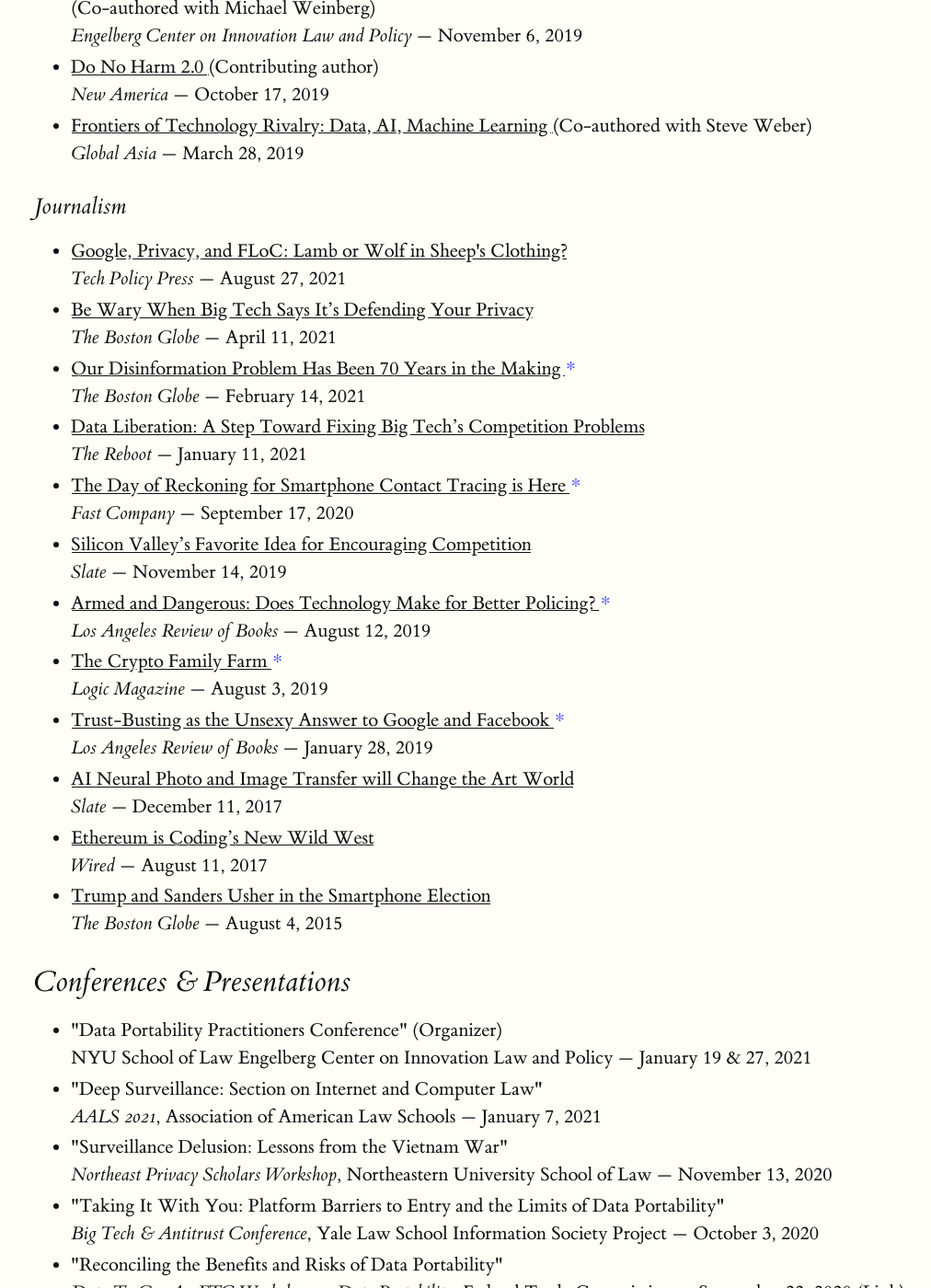
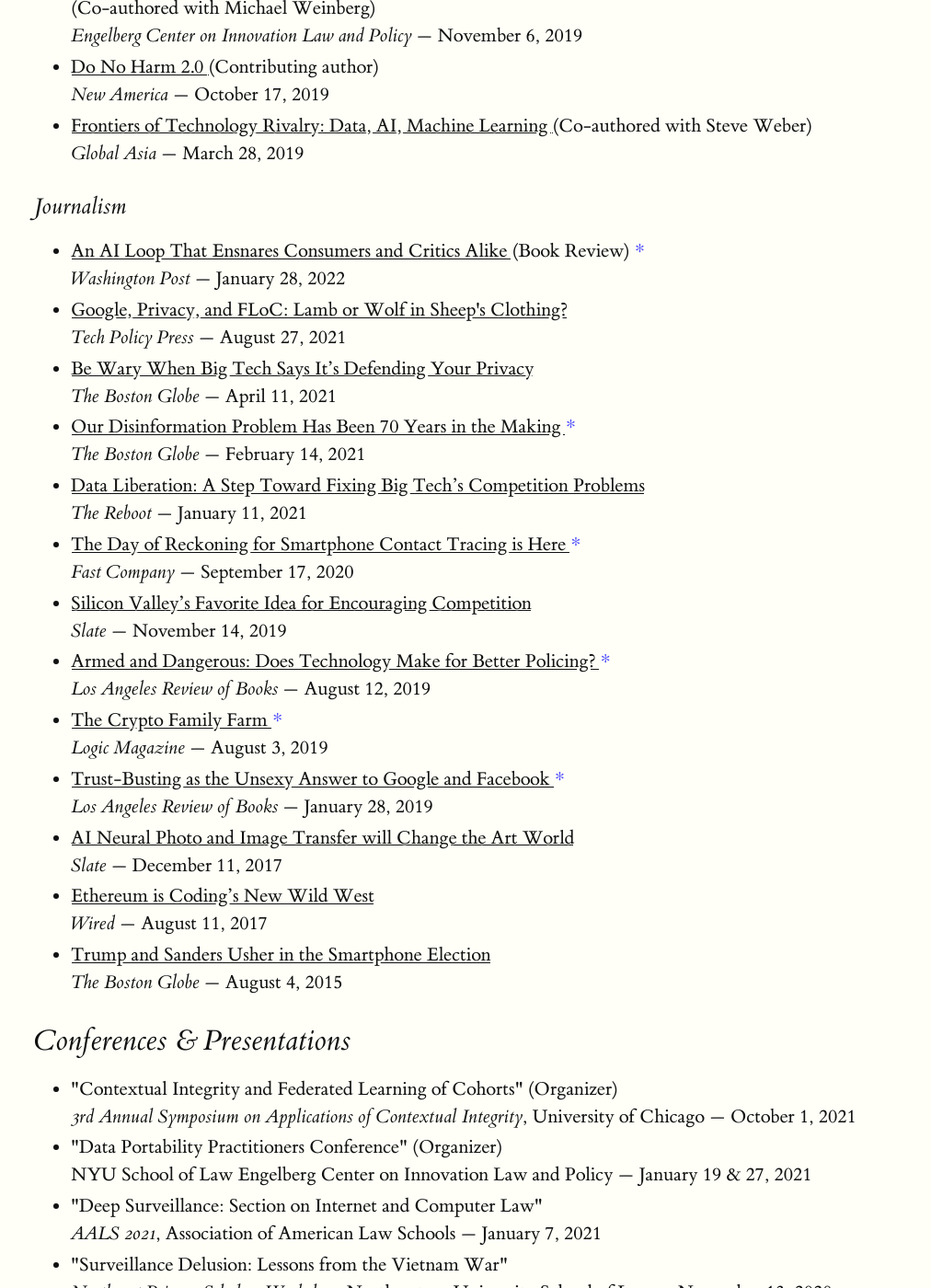
Before and after one commit to gajeam/gajeam.github.io, a Jekyll site: the page built from index.html, in a window 1280 px wide and 1400 px high, scrolled down 981 px. Shown: the whole window at 92% size, without its empty margins (91-1103 px from the left). Built offline with Jekyll 4.4.1, drawn with Linux system fonts in a browser that asks for light colours.

Commit message:
Added CI conference and WaPo article

```diff
--- a/_data/links.yaml
+++ b/_data/links.yaml
@@ -49,6 +49,12 @@
         fave: false
   - title: "Journalism"
     list:
+      - name: "An AI Loop That Ensnares Consumers and Critics Alike"
+        publisher: Washington Post
+        link: https://www.washingtonpost.com/outlook/2022/01/28/an-ai-loop-that-ensnares-consumers-critics-alike/
+        date: January 28, 2022
+        note: Book Review
+        fave: true
       - name: "Google, Privacy, and FLoC: Lamb or Wolf in Sheep's Clothing?"
         publisher: Tech Policy Press
         link: https://techpolicy.press/google-privacy-and-floc-lamb-or-wolf-in-sheeps-clothing/
@@ -111,6 +117,11 @@
         fave: false
 conferences:
   list:
+    - name: "Contextual Integrity and Federated Learning of Cohorts"
+      conference: "3rd Annual Symposium on Applications of Contextual Integrity"
+      host: "University of Chicago"
+      date: October 1, 2021
+      organizer: true
     - name: "Data Portability Practitioners Conference"
       host: "NYU School of Law Engelberg Center on Innovation Law and Policy"
       date: January 19 & 27, 2021
```
